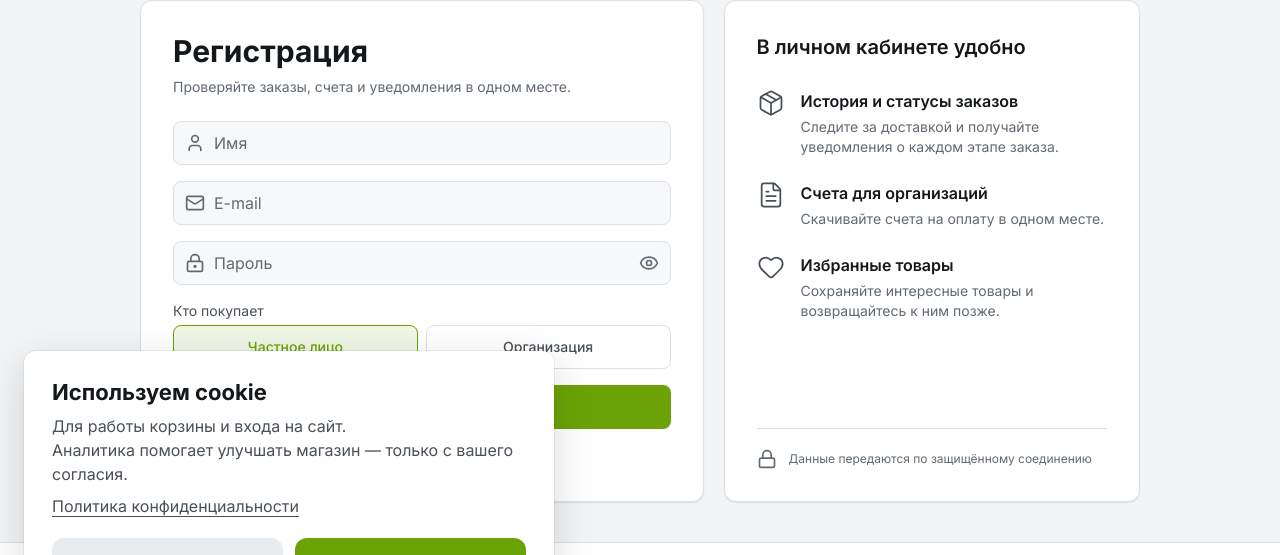
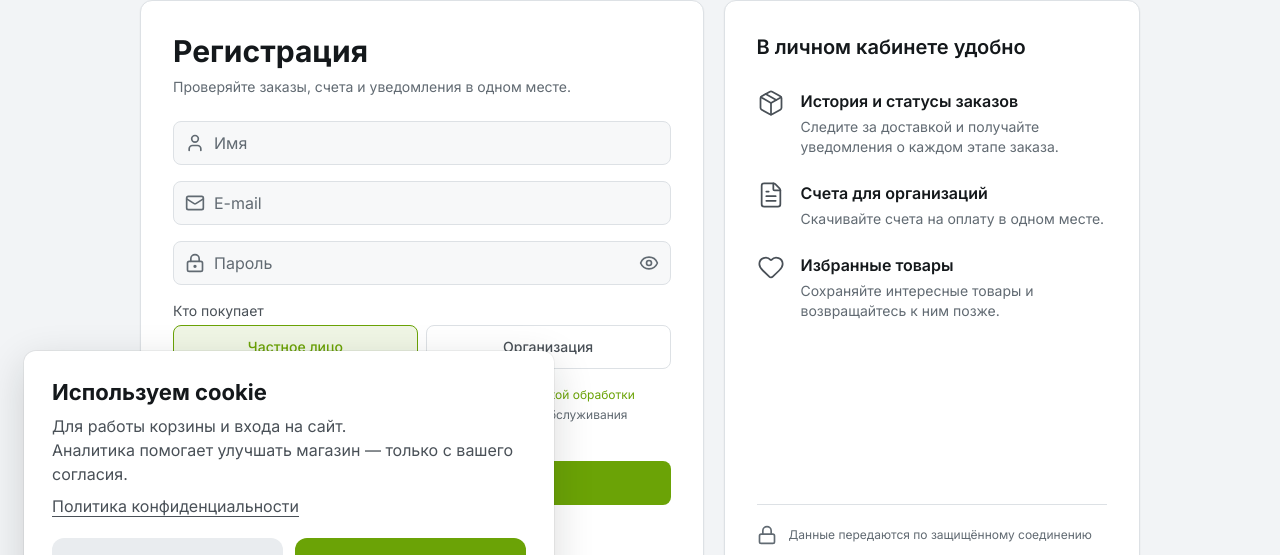
Before and after one commit to AndreyDeveloper84/proff58, a Next.js app in the folder frontend/: page /account/login in a window 1280 px wide. Both pictures are taken after a click on the button "Зарегистрироваться". Shown: the part 162-717 px from the top of the page. Built offline with nearby package versions, Linux system fonts and the light colour scheme; no server answers.

Commit message:
fix(privacy): replace blanket registration consent with notice

```diff
--- a/frontend/app/account/login/LoginForm.tsx
+++ b/frontend/app/account/login/LoginForm.tsx
@@ -203,7 +203,11 @@ export function LoginForm({
           </Divider>
           <OAuthButtons providers={providers} next={next} />
           <p className="mt-3 text-center text-xs text-ink-3">
-            Продолжая, вы соглашаетесь на обработку персональных данных.
+            Продолжая, вы подтверждаете, что ознакомились с{" "}
+            <Link href="/info/privacy" className="text-accent hover:underline">
+              Политикой обработки персональных данных
+            </Link>
+            .
           </p>
           <Divider>или по e-mail</Divider>
         </>
@@ -383,6 +387,16 @@ export function LoginForm({
           </p>
         )}
 
+        {mode === "register" && (
+          <p className="text-xs leading-5 text-ink-3">
+            Регистрируясь, вы подтверждаете, что ознакомились с{" "}
+            <Link href="/info/privacy" className="text-accent hover:underline">
+              Политикой обработки персональных данных
+            </Link>
+            . Данные используются для создания и обслуживания аккаунта.
+          </p>
+        )}
+
         <button
           type="submit"
           disabled={loading}
```
